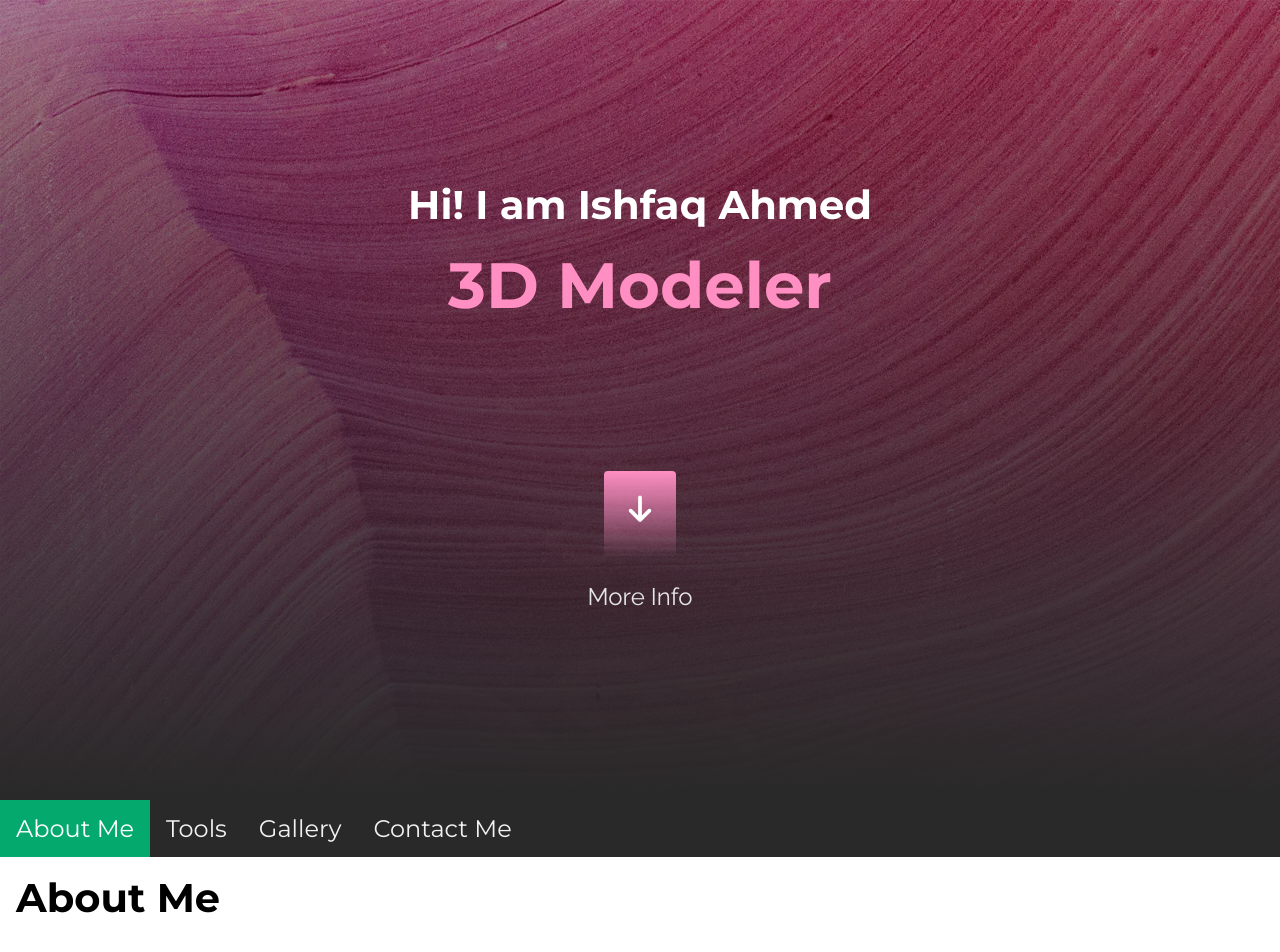
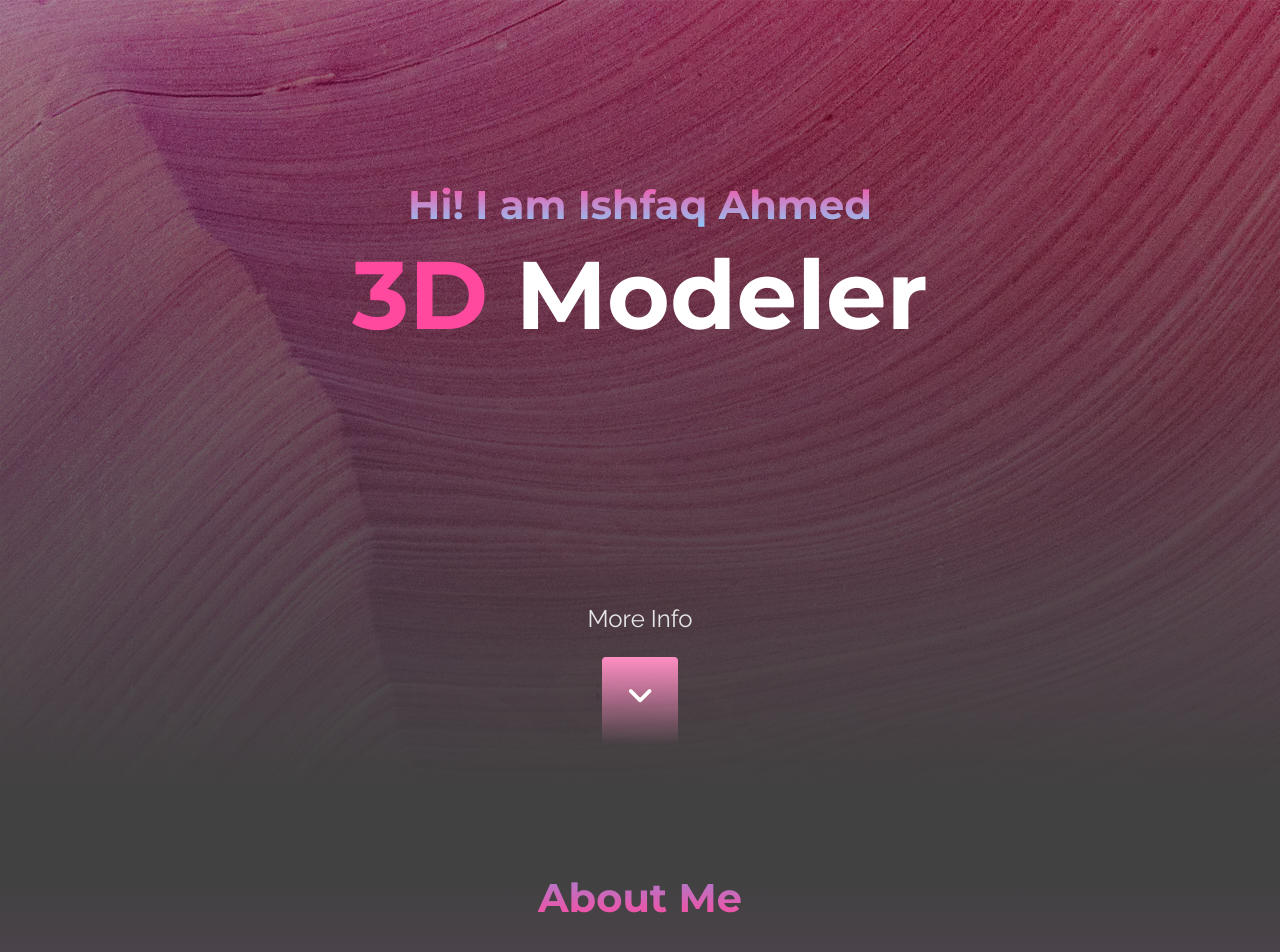
Before and after one commit to IshfaqAhmedProg/Portfolio-Website, a website: page index.html in a window 1280 px wide. Shown: the top 952 px of the page. Drawn offline with nearby package versions, Linux system fonts and the light colour scheme.

Commit message:
Landing Page complete

```diff
--- a/index.html
+++ b/index.html
@@ -10,11 +10,11 @@
     <link rel="preconnect" href="https://fonts.googleapis.com" />
     <link rel="preconnect" href="https://fonts.gstatic.com" crossorigin />
     <link href="https://fonts.googleapis.com/css2?family=Montserrat:wght@100;400;700;800&family=Raleway:wght@100;400&display=swap" rel="stylesheet" />
-
+    <link rel="stylesheet" href="https://unpkg.com/aos@next/dist/aos.css" />
 </head>
 
 <body>
-    <!-- ------------------------------------------LANDING PAGE---------------------------------------- -->
+    <!-- ------------------------------------------LANDING PAGE-------------------------------- -->
     <div id="landing-page">
         <div class="landing-page-container">
             <div class="overlay">
@@ -25,9 +25,9 @@
                             <div class="carousel">
                                 <div class="change_outer">
                                     <div class="change_inner">
-                                        <div class="element">Motion Graphics</div>
-                                        <div class="element">Web Developer</div>
-                                        <div class="element">3D Modeler</div>
+                                        <div class="element">Motion <span>Graphics</span> </div>
+                                        <div class="element"><span>Web</span> Developer</div>
+                                        <div class="element">3D <span>Modeler</span></div>
                                         <div class="element">Animator</div>
                                         <div class="element">Editor</div>
                                     </div>
@@ -35,9 +35,10 @@
                             </div>
                         </h1>
                     </div>
-                    <div class="scroll-down-button">
-                        <a href="#about_me" class="button"><i class="fas fa-arrow-down"></i> </a>
+                    <div id="scroll-button" class="scroll-down-button">
                         <p> More Info </p>
+                        <a href="#about_me" class="button"><i class="fas fa-angle-down"></i> </a>
+
                     </div>
                 </div>
             </div>
@@ -45,22 +46,40 @@
     </div>
     <!-- ------------------------------------------NAVBAR---------------------------------------- -->
     <div id="navbar">
-        <div class="logo"></div>
         <a class="active" href="#about_me">About Me</a>
         <a href="#tools">Tools</a>
         <a href="#gallery">Gallery</a>
         <a href="#contacts">Contact Me</a>
     </div>
-    <!-- ------------------------------------------MAIN CONTENT---------------------------------------- -->
+    <!-- ------------------------------------------MAIN CONTENT---------------------------------- -->
     <div class="content">
         <section id="about_me">
-            <h2>About Me</h2>
-
+            <div class="container" data-aos="fade-up" data-aos-duration="1000">
+                <h2>About Me</h2>
+            </div>
+        </section>
+        <section id="tools">
+            <div class="container">
+                <h2>Tools</h2>
+            </div>
+        </section>
+        <section id="gallery">
+            <div class="container">
+                <h2>Gallery</h2>
+            </div>
+        </section>
+        <section id="contacts">
+            <div class="container">
+                <h2>Contact Me</h2>
+            </div>
         </section>
     </div>
-
-    <!-- ------------------------------------------Local scripts---------------------------------------- -->
+    <!-- ------------------------------------------scripts---------------------------------------- -->
     <script type="text/javascript" src="site.js"></script>
+    <script src="https://unpkg.com/aos@next/dist/aos.js"></script>
+    <script>
+        AOS.init();
+    </script>
     <script src="https://kit.fontawesome.com/749e2a7527.js" crossorigin="anonymous"></script>
 </body>
 
--- a/site.js
+++ b/site.js
@@ -1,14 +1,17 @@
 window.onscroll = function() {
-    myFunction();
+    navFunction();
 };
 
 var navbar = document.getElementById("navbar");
 var sticky = navbar.offsetTop;
 
-function myFunction() {
+
+function navFunction() {
     if (window.pageYOffset >= sticky) {
         navbar.classList.add("sticky");
+        navbar.style.visibility = "visible";
     } else {
         navbar.classList.remove("sticky");
+        navbar.style.visibility = "hidden";
     }
 }
--- a/style.css
+++ b/style.css
@@ -1,6 +1,6 @@
 :root {
     --pink100: #ff8fc3;
-    --pink200: #f575d5;
+    --pink200: #ff499e;
     --pink300: #a480cf;
     --blue100: #89cdfb;
     --blue200: #779be7;
@@ -9,13 +9,28 @@
     --gray100: #e6e6e6;
     --gray200: #a6a6a6;
     --gray300: #414141;
-    --gray400: #292929;
+    --gray350: #6A4865;
+    --gray400: #222222;
     --mainfont: 'Montserrat', sans-serif;
     --bodyfont: 'Raleway', sans-serif;
     --header1-size: 4rem;
     --header2-size: 2.5rem;
     --header3-size: 2.1875rem;
     --body-size: 1.5rem;
+    --gradientb2p2: linear-gradient(to top, var(--pink200) 0%, var(--blue200) 100%);
+    --gradientp2b2: linear-gradient(to top, var(--blue200) 0%, var(--pink200) 100%);
+    --gradientp1p3: linear-gradient(to top, var(--pink300) 0%, var(--pink100) 100%);
+    --gradientp3p1: linear-gradient(360deg, var(--pink300) 0%, var(--pink100) 100%);
+    --gradientb2p3: linear-gradient(360deg, var(--blue200) 0%, var(--pink300) 100%);
+    --gradientp3b2: linear-gradient(0deg, var(--blue200) 0%, var(--pink300) 100%);
+    --gradientb2p1: linear-gradient(360deg, var(--blue200) 0%, var(--pink100) 100%);
+    --gradientp1b2: linear-gradient(0deg, var(--blue200) 0%, var(--pink100)100%);
+    --gradientg23: linear-gradient(0deg, var(--gray200) 0%, var(--gray300) 100%);
+    --gradientg32: linear-gradient(360deg, var(--gray200) 0%, var(--gray300) 100%);
+    --gradientg43: linear-gradient(0deg, var(--gray400) 0%, var(--gray300) 100%);
+    --gradientg34: linear-gradient(0deg, var(--gray300) 0%, var(--gray400) 100%);
+    --gradientg335: linear-gradient(0deg, var(--gray300) 0%, var(--gray350) 100%);
+    --gradientg353: linear-gradient(180deg, var(--gray300) 0%, var(--gray350) 100%);
 }
 
 html {
@@ -25,6 +40,19 @@ html {
 body {
     margin: 0;
     font-family: var(--mainfont), sans-serif;
+    background-color: var(--gray300);
+}
+
+.overlay {
+    height: 100%;
+    width: 100%;
+    background-image: linear-gradient(to bottom, rgba(0, 0, 0, 0.3) 0%, var(--gray300) 100%);
+}
+
+.container {
+    margin: 0;
+    height: 100vh;
+    text-align: center;
 }
 
 h1 {
@@ -82,25 +110,33 @@ p {
     background-image: url(/img/launde-morel-HzvfONwKapE-unsplash.webp);
 }
 
-.overlay {
-    height: 100%;
-    width: 100%;
-    background-image: linear-gradient(to bottom, rgba(0, 0, 0, 0.3) 0%, var(--gray400) 100%);
-}
-
 .headers {
     padding-top: 180px;
     height: 100vh;
 }
 
+.head-text {
+    height: 50vh;
+}
+
 .headers h2 {
-    color: var(--gray0);
+    background-color: var(--pink300);
+    background-image: linear-gradient(to top, var(--blue100) 0%, var(--pink200) 100%);
+    background-size: 100%;
+    background-clip: text;
+    -webkit-background-clip: text;
+    -moz-background-clip: text;
+    -webkit-text-fill-color: transparent;
+    -moz-text-fill-color: transparent;
 }
 
 .headers h1 {
-    color: var(--pink100);
-    -webkit-font-smoothing: antialiased;
-    -moz-osx-font-smoothing: grayscale;
+    font-size: 6rem;
+    color: var(--pink200);
+}
+
+.head-text span {
+    color: var(--gray0);
 }
 
 .carousel {
@@ -108,8 +144,8 @@ p {
     position: relative;
     width: 100%;
     text-align: center;
-    line-height: 4.5rem;
-    height: 4.5rem;
+    line-height: 6.35rem;
+    height: 6.5rem;
 }
 
 .carousel .change_outer {
@@ -121,7 +157,7 @@ p {
     margin-right: auto;
     top: 0;
     text-align: center;
-    height: 4.5rem;
+    height: 6.5rem;
     overflow: hidden;
 }
 
@@ -142,27 +178,29 @@ p {
     }
     22%,
     42% {
-        transform: translateY(-4.5rem);
+        transform: translateY(-6.5rem);
     }
     44%,
     64% {
-        transform: translateY(-9rem);
+        transform: translateY(-13rem);
     }
     66%,
     86% {
-        transform: translateY(-13.5rem);
+        transform: translateY(-19.5rem);
     }
     88%,
     100% {
-        transform: translateY(-18rem);
+        transform: translateY(-26rem);
     }
 }
 
+
+/*------------ scrollbutton------ */
+
 .scroll-down-button {
+    height: 50vh;
     overflow: hidden;
     color: var(--gray100);
-    padding-bottom: 30px;
-    padding-top: 150px;
 }
 
 .scroll-down-button a {
@@ -173,32 +211,35 @@ p {
     padding: 20px 25px 30px 25px;
     border-radius: 4px;
     color: var(--gray0);
-    transition: all ease 0.3s;
+    transition: all ease-in 0.3s;
 }
 
-.scroll-down-button:hover a+p {
-    color: var(--pink200);
-    transition: all ease 0.3s;
-    transform: matrix(1.3, 0, 0, 1.3, 0, 50);
+.scroll-down-button:hover p {
+    transition: opacity ease-out 0.3s;
+    opacity: 0;
 }
 
-.scroll-down-button:hover a {
+.scroll-down-button:hover a:not(i) {
     background: var(--gray0);
     background: linear-gradient(to top, var(--pink200) 0%, rgba(0, 0, 0, 0) 100%);
-    transform: matrix(1.3, 0, 0, 1.3, 0, 50);
+    transform: matrix(1.6, 0, 0, 1.2, 0, 50);
 }
 
 .scroll-down-button:hover i {
     color: var(--gray0);
-    transform: translateY(9px) scaleY(1.2) scaleX(1.05);
+    transform: matrix(1, 0, 0, 1, 0, 19);
 }
+
+
+/* --------------------------------**************---------------------------- */
 
 
 /*-----------------------------NAVBAR------------------------------------------ */
 
 #navbar {
     overflow: hidden;
-    background-color: var(--gray400);
+    background-color: var(--gray300);
+    visibility: hidden;
 }
 
 #navbar a {
@@ -217,12 +258,12 @@ p {
 }
 
 #navbar a.active {
-    background-color: #04AA6D;
+    background-color: var(--pink100);
     color: white;
 }
 
 .content {
-    padding: 16px;
+    padding-top: 16px;
 }
 
 .sticky {
@@ -232,18 +273,59 @@ p {
 }
 
 .sticky+.content {
-    padding-top: 150px;
+    padding-top: 60px;
 }
 
 
-/* @media screen and(max-width:768) {
-    #navbar a {
-        font-size: 5px;
-    }
-    .sticky+.content {
-        padding-top: 60px;
-    }
-} */
+/* --------------------------------**************---------------------------- */
+
+
+/* ------------------------------------------ABOUT ME---------------------- */
+
+#about_me .container {
+    background-image: linear-gradient(360deg, var(--gray300) 16.76%, var(--gray350) 57.94%, var(--gray300) 100%);
+}
+
+#about_me h2 {
+    background-color: var(--pink100);
+    background-image: linear-gradient(to top, var(--pink200) 0%, var(--pink300) 100%);
+    background-size: 100%;
+    background-clip: text;
+    -webkit-background-clip: text;
+    -moz-background-clip: text;
+    -webkit-text-fill-color: transparent;
+    -moz-text-fill-color: transparent;
+}
 
 
 /* --------------------------------**************---------------------------- */
+
+
+/* ---------------------------------------TOOLS---------------------- */
+
+#tools .container {
+    background-image: var(--gradientg43);
+}
+
+
+/* --------------------------------**************---------------------------- */
+
+
+/* ---------------------------------------GALLERY---------------------- */
+
+#gallery .container {
+    background-image: var(--gradientg34);
+}
+
+
+/* --------------------------------**************---------------------------- */
+
+
+/* ----------------------------------------CONTACTS---------------------- */
+
+#contacts .container {
+    background-image: var(--gradientg23);
+}
+
+
+/* --------------------------------**************---------------------------- */
```
